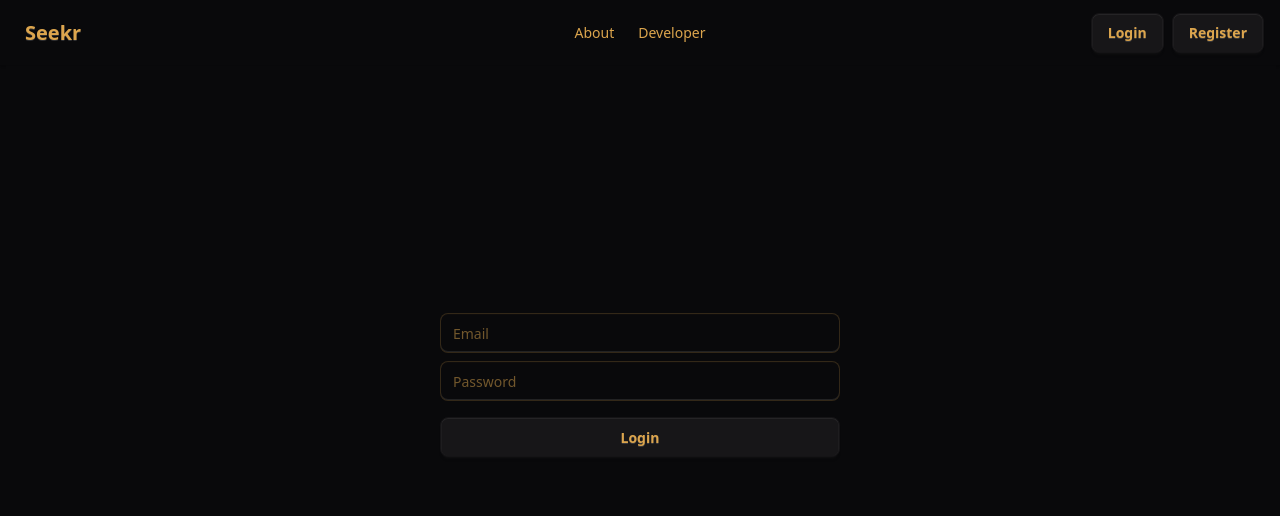
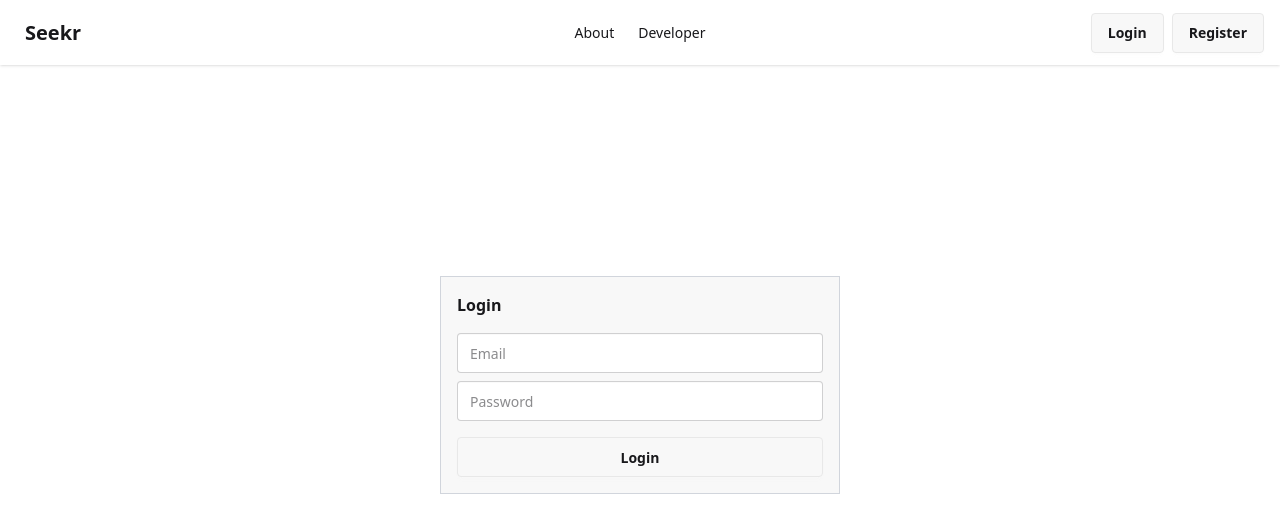
Before and after one commit to dojimori/lost-and-found-frontend, a Vue app: page /login in a window 1280 px wide. Shown: the top 516 px of the page. Built offline with nearby package versions, Linux system fonts and the light colour scheme.

Commit message:
refactor login

```diff
--- a/src/index.css
+++ b/src/index.css
@@ -1,7 +1,8 @@
 @import "tailwindcss";
 
 @plugin "daisyui" {
-    themes: luxury;
+    /* themes: luxury; */
+    themes: light --default, dark --prefersdark;
 }
 
 ;
--- a/src/views/authed/respond-view.vue
+++ b/src/views/authed/respond-view.vue
@@ -1,6 +1,6 @@
 <template>
 
-    <div class="flex flex-row justify-center gap-8 items-center">
+    <div class="flex flex-col justify-center gap-8 items-center" v-motion-fade>
 
         <!-- LOST ITEM CARD -->
         <div class="bg-base-200 p-2 rounded-md flex flex-col gap-4 max-w-lg w-full shadow-md">
@@ -9,7 +9,7 @@
             <img :src="lostItem.img" :alt="lostItem.itemName" class="w-full max-h-[440px] object-contain rounded-sm" />
             <div class="px-12 py-2">
                 <!-- Item Name -->
-                <h2 class="text-xl font-semibold">
+                <h2 class="text-xl mb-3 font-semibold">
                     {{ lostItem.itemName }}
                 </h2>
 
@@ -20,7 +20,7 @@
                             <img :src="lostItem.user.profile" :alt="lostItem.user.name" />
                         </div>
                     </div>
-
+                    <div class="flex justify-between w-100">
                         <div class="flex flex-col leading-tight">
                             <p class="text-sm font-medium">
                                 {{ lostItem.user.name }}
@@ -28,6 +28,9 @@
                             <span class="text-xs text-base-content/60">
                                 Posted a lost item
                             </span>
+                        </div>
+
+                        <button class="btn btn-success">Claim</button>
                     </div>
                 </div>
             </div>
--- a/src/views/login-view.vue
+++ b/src/views/login-view.vue
@@ -1,8 +1,17 @@
 <template>
     <div class="flex items-center p-4 justify-center h-[80vH] " v-motion-fade>
-        <form action="" class="flex flex-col w-100">
-            <input type="text" class="input w-full" placeholder="Email">
-            <input type="text" class="input w-full mt-2" placeholder="Password">
+
+        <form action="" class="flex flex-col w-100 bg-base-200  p-4 border border-gray-300">
+            <h4 class="mb-4 font-bold">Login</h4>
+            <label for="" class="floating-label">
+                <span>Email</span>
+                <input type="text" class="input w-full " placeholder="Email">
+            </label>
+
+            <label class="floating-label  mt-2">
+                <span>Password</span>
+                <input type="text" class="input w-full" placeholder="Password">
+            </label>
 
             <button type="submit" class="btn mt-4">Login</button>
 
```
Lines whose indentation alone changed are shown as unchanged.
